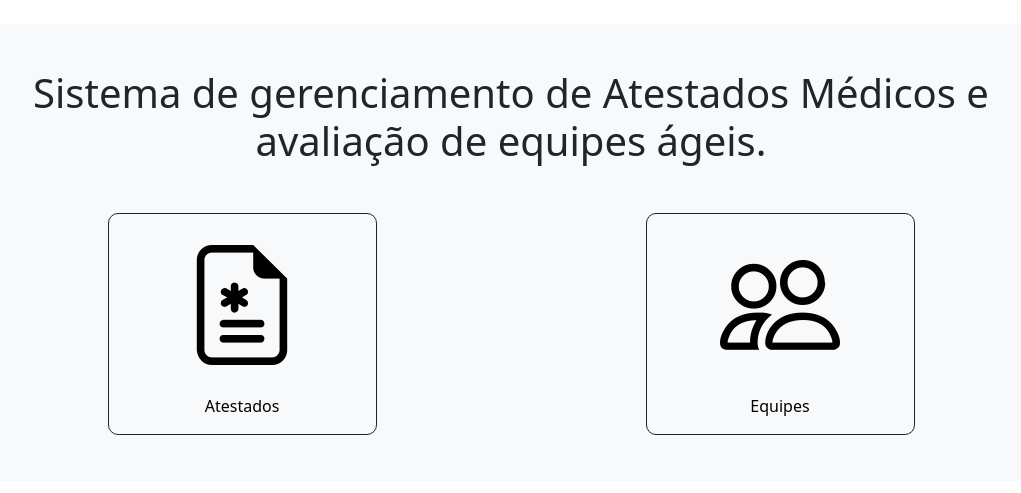
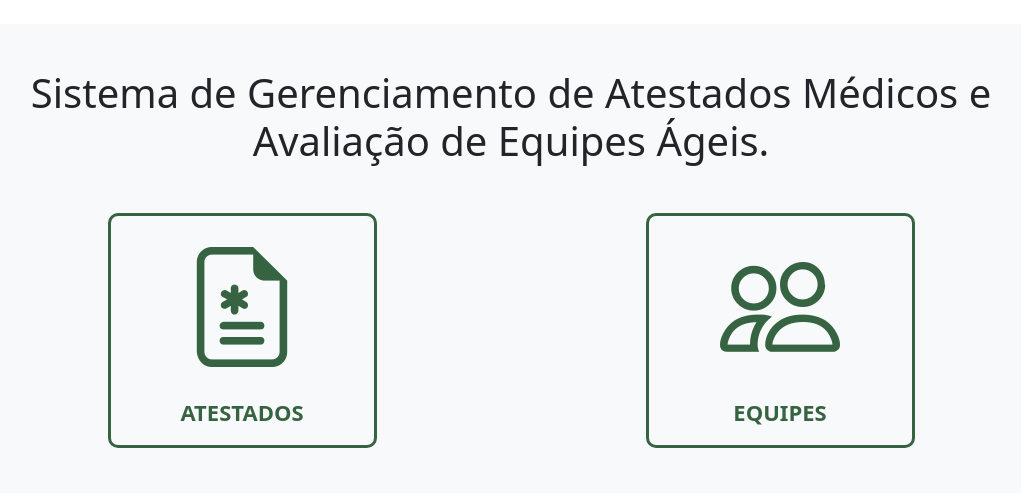
Before and after one commit to Galaticos-API/API-1, a Flask app: page / in a window 1280 px wide. Shown: the part 61-554 px from the top of the page, without its empty margins (129-1150 px from the left). Run offline with Flask 3, Linux system fonts and the light colour scheme; the visitor is signed in with stand-in values (Sample User, id 1); some libraries are stand-ins or nearby versions.

Commit message:
STYLE - Alteração dos botões da Página Inicial

```diff
--- a/src/static/styles/styles.css
+++ b/src/static/styles/styles.css
@@ -33,21 +33,23 @@
     width: 50%;
     min-height: 100%;
 
-    border: 1px solid #212529;
+    border: 3px solid #366341;
     border-radius: 10px;
 
     text-align: center;
+    font-size: 22px;
+    font-weight: 700;
 
     /*essa parte faz parecer um botão*/
     cursor: pointer;
-    transition: background 0.2s;
+    transition: background 0.25s;
     user-select: none;
     text-decoration: none;
-    color: black;
+    color: #366341;
     &:hover {
         text-decoration: none;
-        color: black;
-        background: #ebebeb;
+        color: #ebebeb;
+        background: #366341;
     }
 
     i {
@@ -85,7 +87,7 @@
     }
 }
 
-button{
+button {
     background-color: #41644A;
 }
 
--- a/src/templates/index.html
+++ b/src/templates/index.html
@@ -1,17 +1,17 @@
 <!-- templates/index.html -->
 {% extends "base.html" %} {% block title %}Home{% endblock %} {% block content %}
 <div class="content text-center">
-  <h1 class="mb-5">Sistema de gerenciamento de Atestados Médicos e avaliação de equipes ágeis.</h1>
+  <h1 class="mb-5">Sistema de Gerenciamento de Atestados Médicos e Avaliação de Equipes Ágeis.</h1>
   <div class="contIndex">
     <a href="/atestados/">
       <i class="bi bi-file-earmark-medical"></i>
       <br>
-      Atestados
+      ATESTADOS
     </p>
     <a href="/equipe/">
       <i class="bi bi-people"></i>
       <br>
-      Equipes
+      EQUIPES
     </p>
   </div>
 </div>
```
